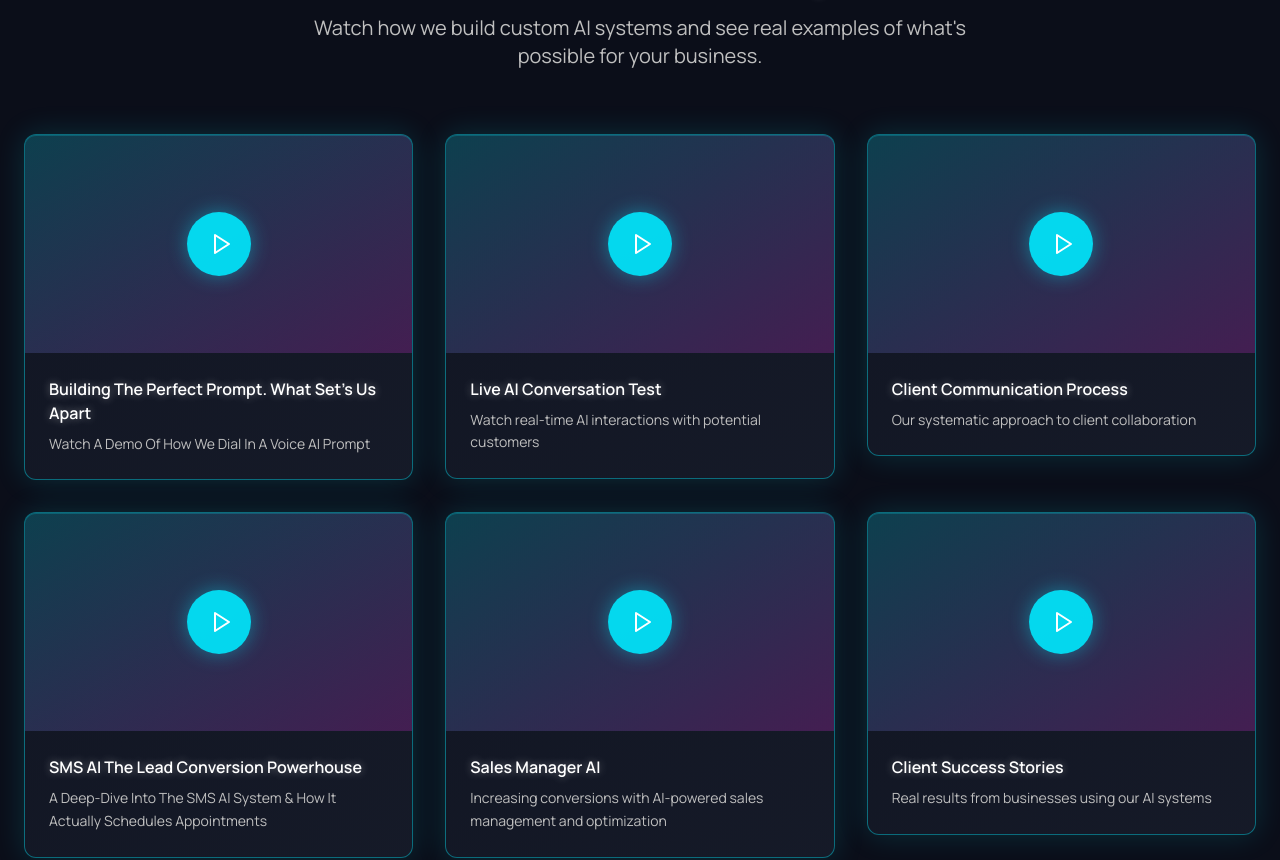
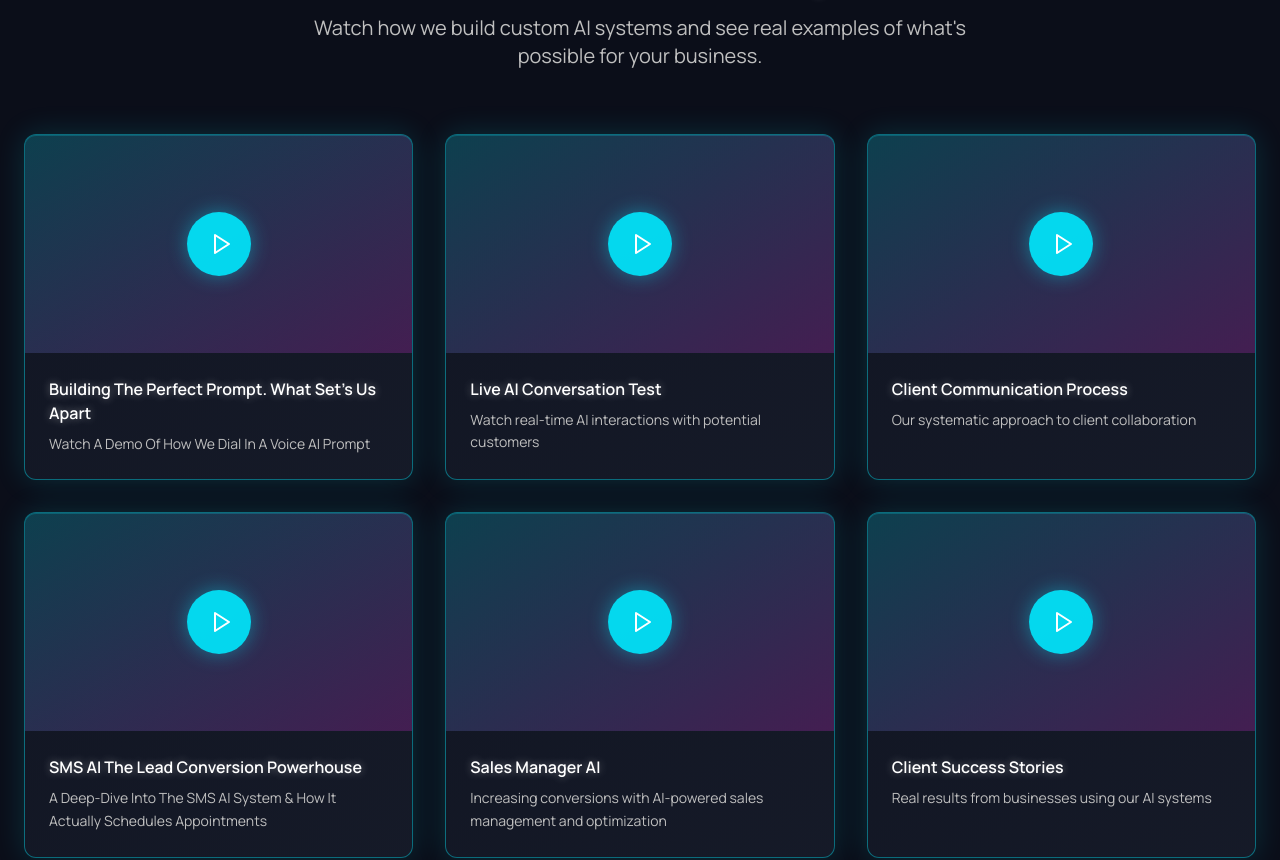
Before and after one commit to hannan680/Rev-Post-Booking, a React (Vite) app: page / in a window 1280 px wide. Shown: the part 1480-2340 px from the top of the page. Built offline with nearby package versions, Linux system fonts and the light colour scheme.

Commit message:
Fix box sizes
Ensure all boxes have the same size.

```diff
--- a/src/components/BreakoutVideos.tsx
+++ b/src/components/BreakoutVideos.tsx
@@ -83,10 +83,10 @@ const BreakoutVideos = () => {
         </div>
 
         <div className="grid grid-cols-1 md:grid-cols-2 lg:grid-cols-3 gap-8 max-w-7xl mx-auto">
-          {videos.map((video, index) => <div key={video.id} className="group cursor-pointer animate-fade-in" style={{
+          {videos.map((video, index) => <div key={video.id} className="group cursor-pointer animate-fade-in h-full" style={{
           animationDelay: `${index * 0.1}s`
         }} onClick={() => toggleVideo(video.id)}>
-              <div className="bg-gradient-card card-glow rounded-xl overflow-hidden hover:shadow-elegant transition-all duration-300 hover:scale-105">
+              <div className="bg-gradient-card card-glow rounded-xl overflow-hidden hover:shadow-elegant transition-all duration-300 hover:scale-105 h-full flex flex-col">
                 {/* Video Thumbnail */}
                 <div className="relative aspect-video bg-gradient-to-br from-primary/20 to-accent/20">
                   <div className="absolute inset-0 flex items-center justify-center">
```
